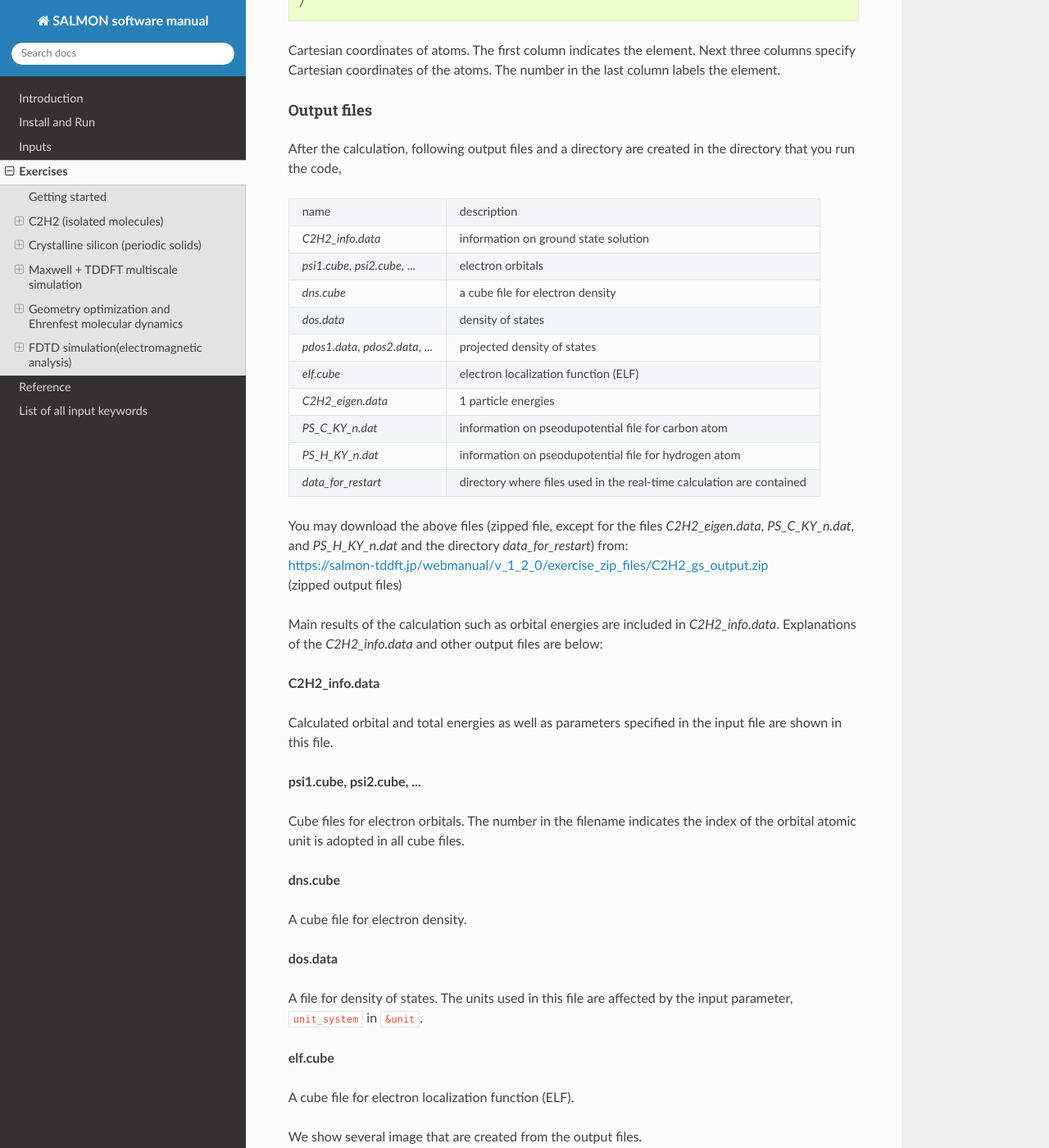
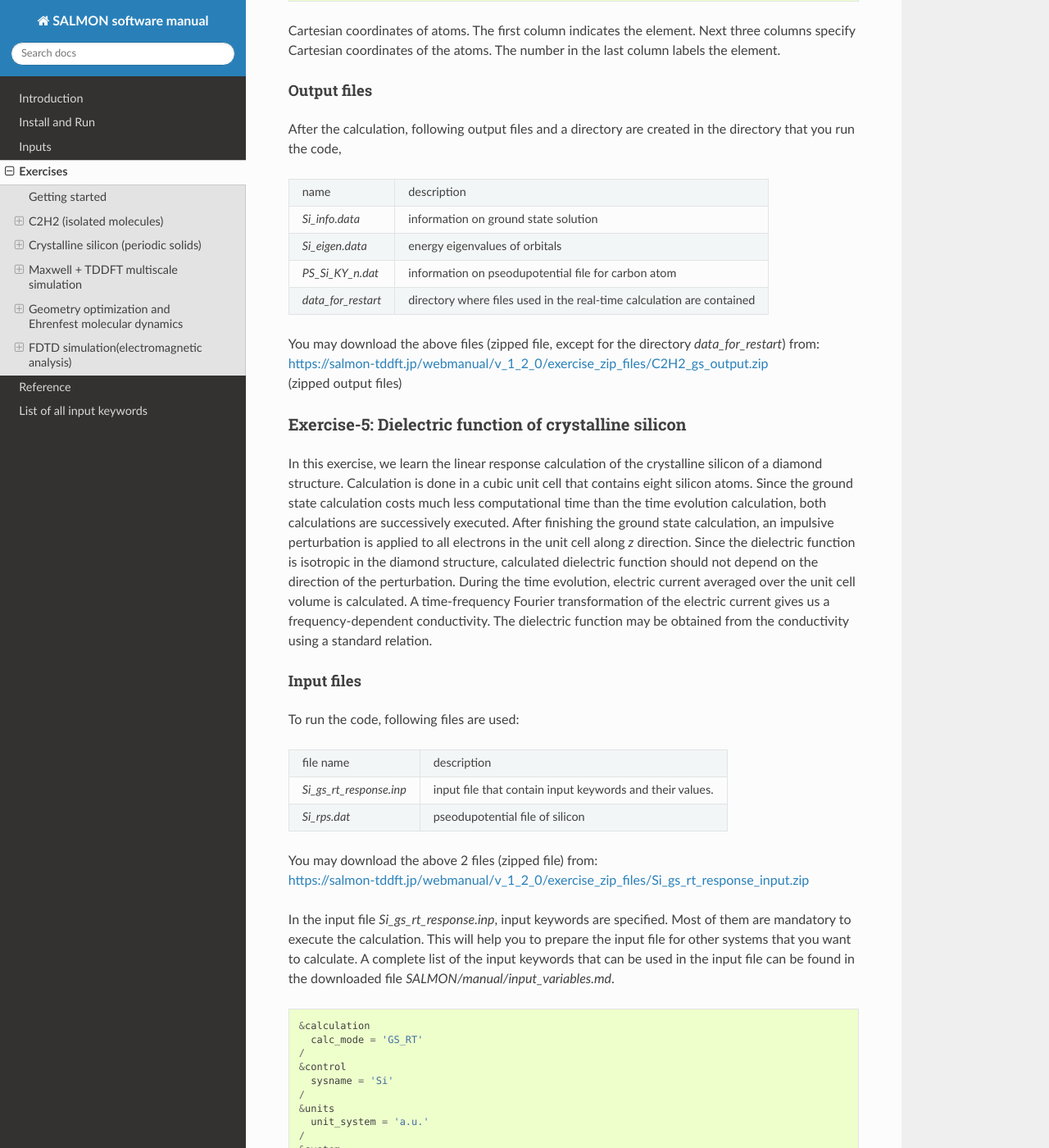
Before and after one commit to SALMON-TDDFT/SALMON-DOCS, a Sphinx documentation site: the page built from source/exercises.rst, in a window 1280 px wide and 1400 px high, scrolled down 30182 px. Shown: the whole window at 82% size. Built offline with Sphinx 7.4.7 and the Read the Docs theme 2.0.0, drawn with Linux system fonts in a browser that asks for light colours; formulas are drawn with MathJax 3; some of the changed text lies outside the part shown.

Commit message:
Update exercises.rst

```diff
--- a/source/exercises.rst
+++ b/source/exercises.rst
@@ -446,9 +446,7 @@
 |                                   | contained                         |
 +-----------------------------------+-----------------------------------+
 
-| You may download the above files (zipped file, except for the files
-  *C2H2_eigen.data*, *PS_C_KY_n.dat*, and *PS_H_KY_n.dat*
-  and the directory *data_for_restart*) from:
+| You may download the above files (zipped file, except for the directory *data_for_restart*) from:
 | https://salmon-tddft.jp/webmanual/v_1_2_0/exercise_zip_files/C2H2_gs_output.zip
 | (zipped output files)
 
@@ -1701,88 +1699,22 @@
 +-----------------------------------+-----------------------------------+
 | name                              | description                       |
 +-----------------------------------+-----------------------------------+
-| *C2H2_info.data*                  | information on ground state       |
+| *Si_info.data*      　            | information on ground state       |
 |                                   | solution                          |
 +-----------------------------------+-----------------------------------+
-| *psi1.cube*, *psi2.cube*, ...     | electron orbitals                 |
-+-----------------------------------+-----------------------------------+
-| *dns.cube*                        | a cube file for electron density  |
-+-----------------------------------+-----------------------------------+
-| *dos.data*                        | density of states                 |
-+-----------------------------------+-----------------------------------+
-| *pdos1.data*, *pdos2.data*, ...   | projected density of states       |
-+-----------------------------------+-----------------------------------+
-| *elf.cube*                        | electron localization function    |
-|                                   | (ELF)                             |
-+-----------------------------------+-----------------------------------+
-| *C2H2_eigen.data*                 | 1 particle energies               |
-+-----------------------------------+-----------------------------------+
-| *PS_C_KY_n.dat*                   | information on pseodupotential    |
+| *Si_eigen.data*   　              | energy eigenvalues of orbitals    |
++-----------------------------------+-----------------------------------+
+| *PS_Si_KY_n.dat*                  | information on pseodupotential    |
 |                                   | file for carbon atom              |
-+-----------------------------------+-----------------------------------+
-| *PS_H_KY_n.dat*                   | information on pseodupotential    |
-|                                   | file for hydrogen atom            |
 +-----------------------------------+-----------------------------------+
 | *data_for_restart*                | directory where files used in     |
 |                                   | the real-time calculation are     |
 |                                   | contained                         |
 +-----------------------------------+-----------------------------------+
 
-| You may download the above files (zipped file, except for the files
-  *C2H2_eigen.data*, *PS_C_KY_n.dat*, and *PS_H_KY_n.dat*
-  and the directory *data_for_restart*) from:
+| You may download the above files (zipped file, except for the directory *data_for_restart*) from:
 | https://salmon-tddft.jp/webmanual/v_1_2_0/exercise_zip_files/C2H2_gs_output.zip
 | (zipped output files)
-
-Main results of the calculation such as orbital energies are included in
-*C2H2_info.data*. Explanations of the *C2H2_info.data* and other output
-files are below:
-
-**C2H2_info.data**
-
-Calculated orbital and total energies as well as parameters specified in
-the input file are shown in this file.
-
-**psi1.cube, psi2.cube, ...**
-
-Cube files for electron orbitals. The number in the filename indicates
-the index of the orbital atomic unit is adopted in all cube files.
-
-**dns.cube**
-
-A cube file for electron density.
-
-**dos.data**
-
-A file for density of states. The units used in this file are affected
-by the input parameter, ``unit_system`` in ``&unit``.
-
-**elf.cube**
-
-A cube file for electron localization function (ELF).
-
-We show several image that are created from the output files.
-
-* **Highest occupied molecular orbital (HOMO)**
-
-  The output files *psi1.cube*, *psi2.cube*, ... are used to create the image.
-
-  .. image:: images/exercise1/HOMO.png
-     :scale: 20%
-
-* **Electron density**
-
-  The output files *dns.cube*, ... are used to create the image.
-
-  .. image:: images/exercise1/Dns.png
-     :scale: 20%
-
-* **Electron localization function**
-
-  The output files *elf.cube*, ... are used to create the image.
-
-  .. image:: images/exercise1/Elf.png
-     :scale: 20%
 
 .. _exercise-5:
 
```
